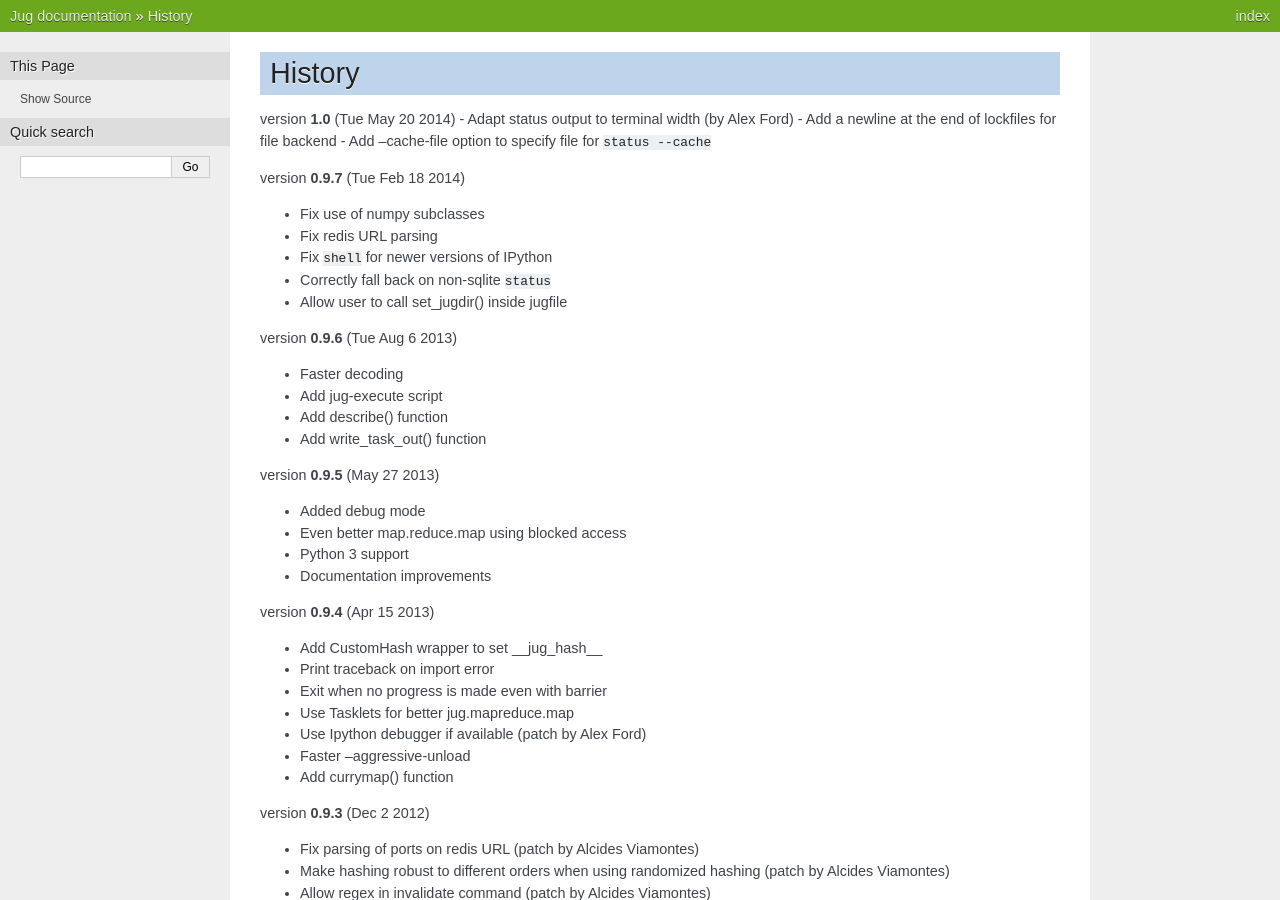
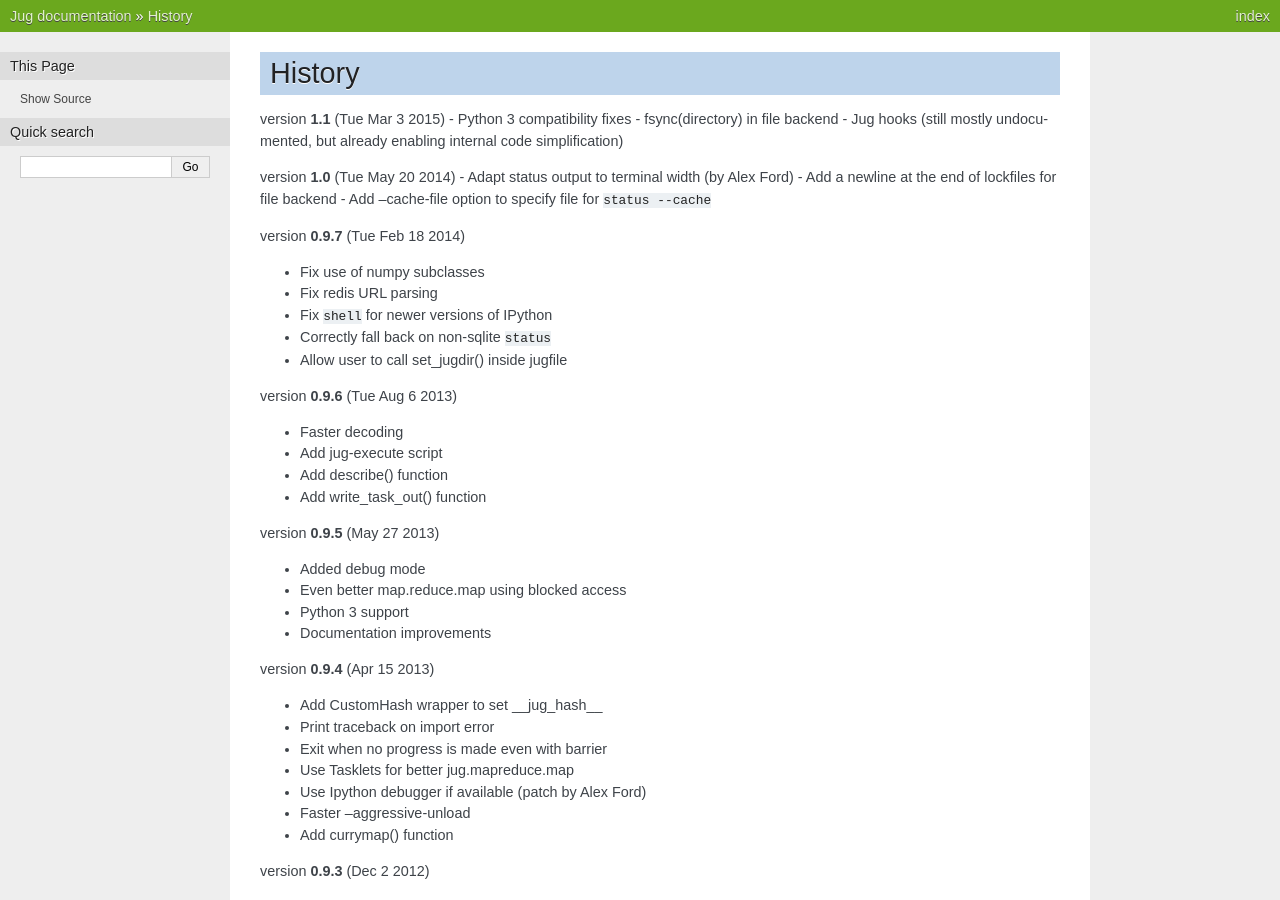
Before and after one commit to luispedro/jug, a Sphinx documentation site: the page built from docs/source/history.rst, in a window 1280 px wide and 900 px high. Built offline with Sphinx 7.4.7, drawn with Linux system fonts in a browser that asks for light colours; formulas are drawn with MathJax 3; the version number could not be read and is left out.

Commit message:
BLD New release: 1.1
Python 3 compatibility is the main feature.

Full ChangeLog

    * Python 3 compatibility fixes
    * fsync(directory) in file backend
    * Jug hooks (still mostly undocumented, but already enabling internal code
    simplification)

```diff
--- a/docs/source/history.rst
+++ b/docs/source/history.rst
@@ -1,6 +1,13 @@
 =======
 History
 =======
+
+version **1.1** (Tue Mar 3 2015)
+- Python 3 compatibility fixes
+- fsync(directory) in file backend
+- Jug hooks (still mostly undocumented, but already enabling internal code simplification)
+
+
 version **1.0** (Tue May 20 2014)
 - Adapt status output to terminal width (by Alex Ford)
 - Add a newline at the end of lockfiles for file backend
```
Also changed, not shown: README.rst (+5 -9 lines), 2 other files.
